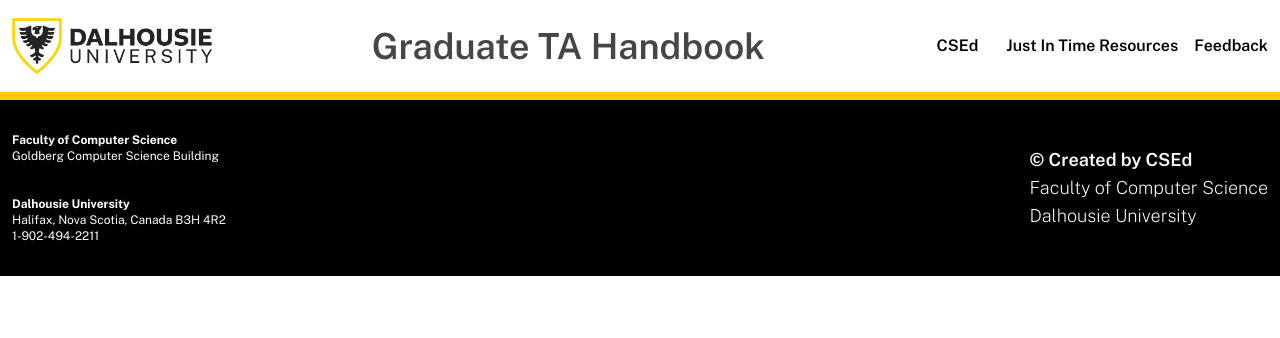
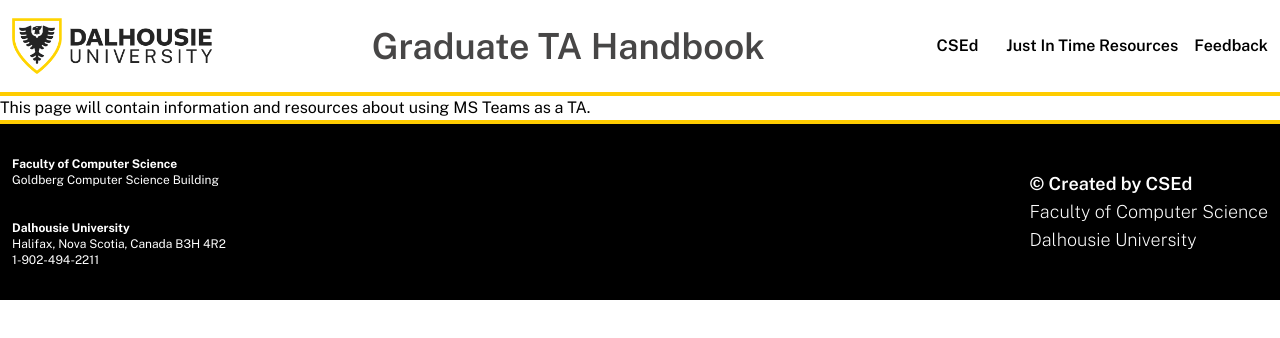
Before and after one commit to dal-csed/Ta-handbook, a Next.js app: page /msteams in a window 1280 px wide. Shown: the top 338 px of the page. Built offline with nearby package versions, Linux system fonts and the light colour scheme.

Commit message:
fix tech bits bug

```diff
--- a/components/FlyoutLink.tsx
+++ b/components/FlyoutLink.tsx
@@ -1,3 +1,4 @@
+"use client"
 import React, { useState } from "react";
 import { AnimatePresence, motion } from "framer-motion";
 
--- a/src/app/msteams/page.tsx
+++ b/src/app/msteams/page.tsx
@@ -1,15 +1,16 @@
-import React from 'react'
-import CustomHeader from '../../../components/CustomHeader'
-import CustomFooter from '../../../components/CustomFooter'
+import React from "react";
+import CustomHeader from "../../../components/CustomHeader";
+import CustomFooter from "../../../components/CustomFooter";
 
 const page = () => {
   return (
     <div>
-        <CustomHeader />
+      <CustomHeader />
+      This page will contain information and resources about using MS Teams
+      as a TA.
+      <CustomFooter />
+    </div>
+  );
+};
 
-        <CustomFooter />
-    </div>
-  )
-}
-
-export default page
+export default page;
```
